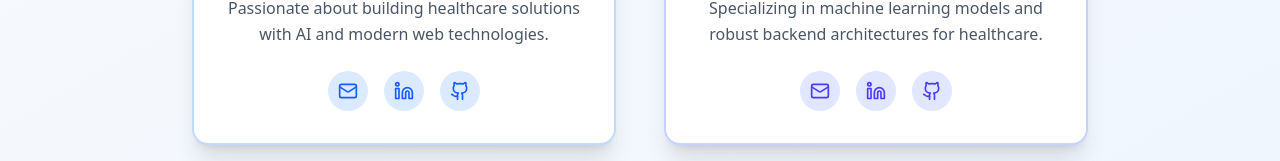
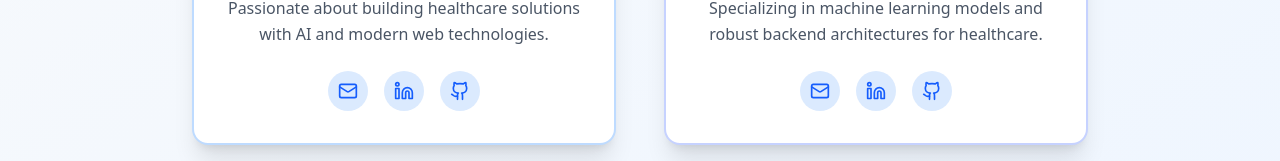
Before and after one commit to anirbandas-01/neonatal_risk_system, a React (Vite) app in the folder frontend/: page / in a window 1280 px wide. Shown: the part 4783-4944 px from the top of the page. Built offline with nearby package versions, Linux system fonts and the light colour scheme.

Commit message:
new change

```diff
--- a/frontend/src/pages/ClinicalLandingPage.jsx
+++ b/frontend/src/pages/ClinicalLandingPage.jsx
@@ -494,14 +494,30 @@ export default function ClinicalLandingPage() {
                     Specializing in machine learning models and robust backend architectures for healthcare.
                   </p>
                   <div className="flex justify-center space-x-4">
-                    <a href="#" className="w-10 h-10 bg-indigo-100 hover:bg-indigo-200 rounded-full flex items-center justify-center transition-colors">
-                      <Mail className="w-5 h-5 text-indigo-600" />
-                    </a>
-                    <a href="#" className="w-10 h-10 bg-indigo-100 hover:bg-indigo-200 rounded-full flex items-center justify-center transition-colors">
-                      <Linkedin className="w-5 h-5 text-indigo-600" />
-                    </a>
-                    <a href="#" className="w-10 h-10 bg-indigo-100 hover:bg-indigo-200 rounded-full flex items-center justify-center transition-colors">
-                      <Github className="w-5 h-5 text-indigo-600" />
+                    <a
+                        href="mailto:abhisek9723@gmail.com"
+                        className="w-10 h-10 bg-blue-100 hover:bg-blue-200 rounded-full flex items-center justify-center transition-colors"
+                        title="Email"
+                        >
+                        <Mail className="w-5 h-5 text-blue-600" />
+                      </a>
+                    <a
+                        href="https://www.linkedin.com/in/abhisek-kundu-ak?utm_source=share&utm_campaign=share_via&utm_content=profile&utm_medium=android_app"
+                        target="_blank"
+                        rel="noopener noreferrer"
+                        className="w-10 h-10 bg-blue-100 hover:bg-blue-200 rounded-full flex items-center justify-center transition-colors"
+                        title="LinkedIn"
+                        >
+                        <Linkedin className="w-5 h-5 text-blue-600" />
+                      </a>
+                    <a
+                        href="https://github.com/abhisekkundu"
+                        target="_blank"
+                        rel="noopener noreferrer"
+                        className="w-10 h-10 bg-blue-100 hover:bg-blue-200 rounded-full flex  items-center justify-center transition-colors"
+                        title="GitHub"
+                        >
+                          <Github className="w-5 h-5 text-blue-600" />
                     </a>
                   </div>
                 </div>
```
